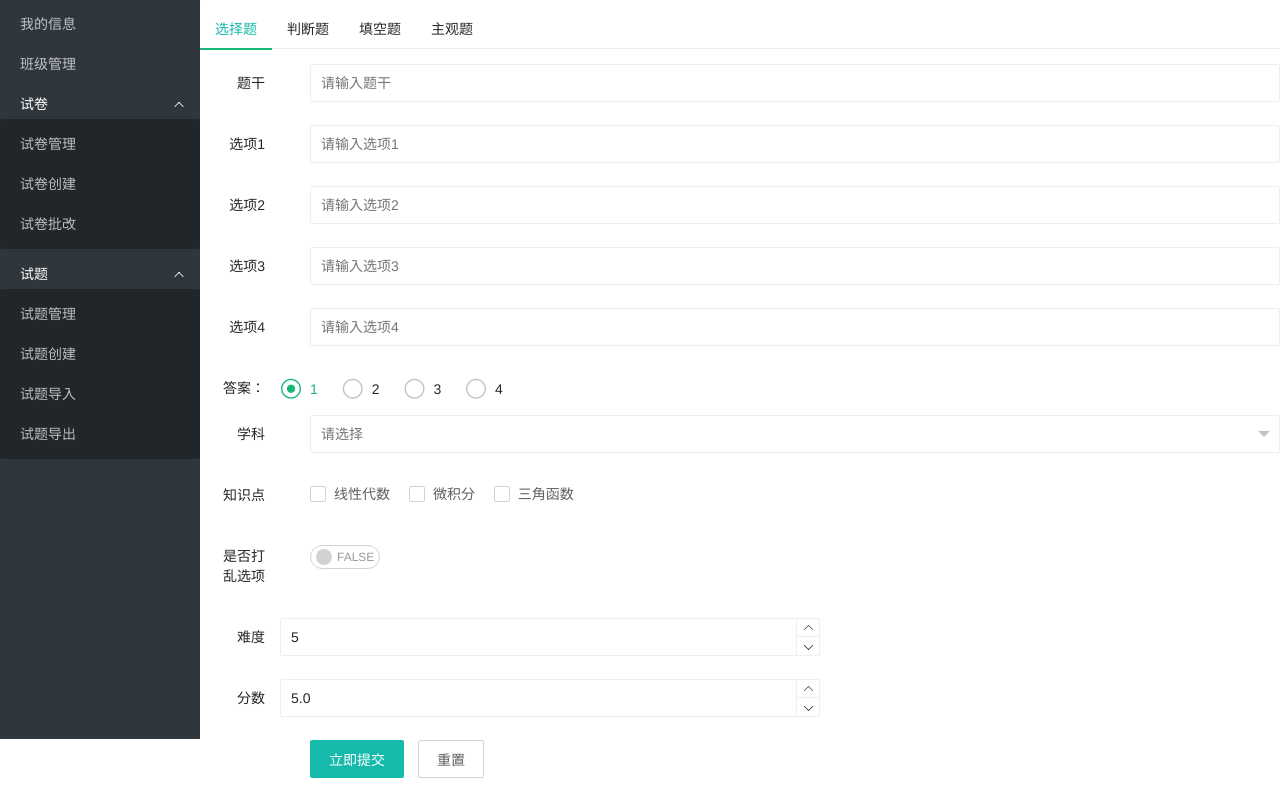
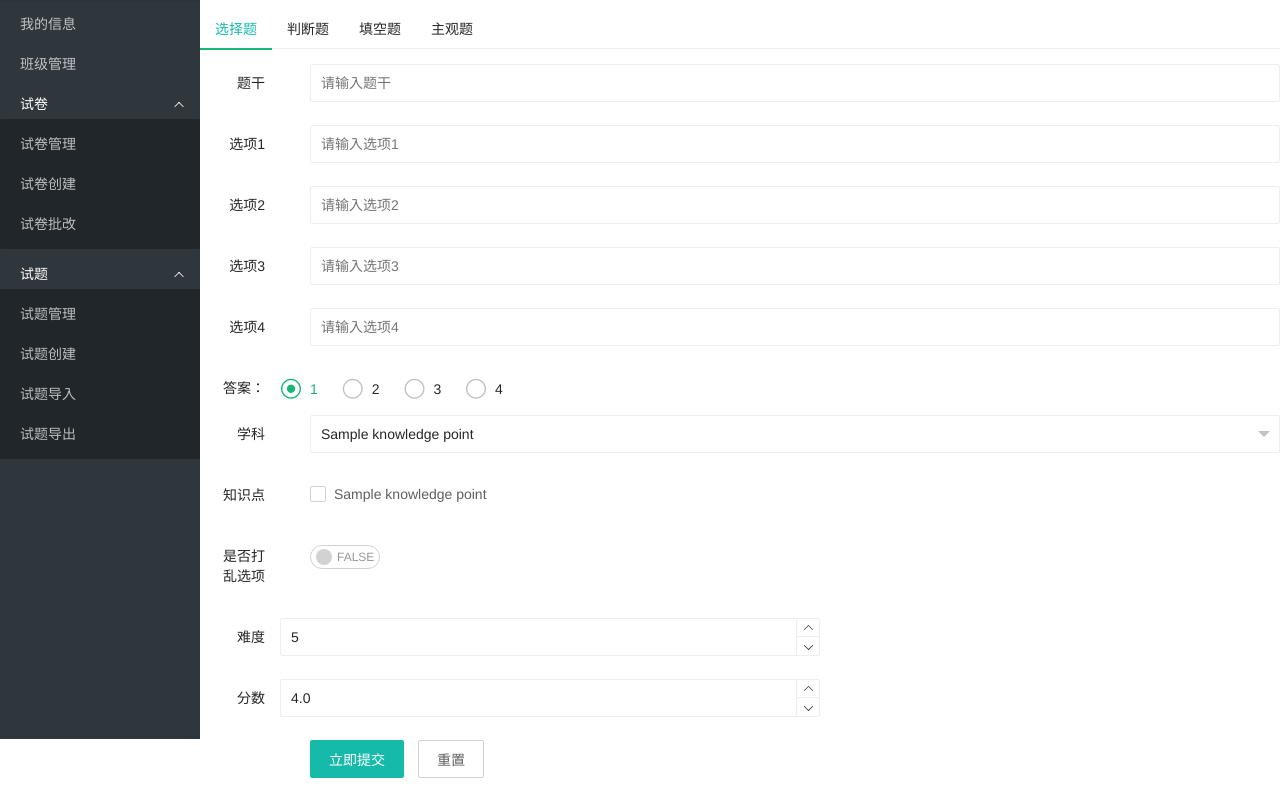
Before and after one commit to sep6738/Exam_System--Python, a Python web app: template exam_sys_proj/templates/teacher_question_create.html in a window 1280 px wide. Shown: the part 61-869 px from the top of the page. Run offline with Jinja, Linux system fonts and the light colour scheme; the template is opened without the code that fills it: most values are stand-ins (such as "Sample title", 1, 10 or a date in 2020); some libraries are stand-ins or nearby versions.

Commit message:
创建题目页面会自动获取并显示教师所教科目，并显示科目对应知识点 修改选择题默认分值为4 在insert.sql中添加测试用课程和知识点

```diff
--- a/exam_sys_proj/blueprints/teacher.py
+++ b/exam_sys_proj/blueprints/teacher.py
@@ -20,7 +20,9 @@ def detail():
 @bp.route("/question_create")
 def question_create():
     if request.method == 'GET':
-        return render_template("teacher_question_create.html")
+        knowledge_points = TeacherUtils.queryTeacherSubjectKP(dbPool, session.get("user_id"))
+        # print(knowledge_points)
+        return render_template("teacher_question_create.html", knowledge_points=knowledge_points)
     # else:
     #     data = request.get_json()
     #     print(data)
--- a/exam_sys_proj/templates/teacher_question_create.html
+++ b/exam_sys_proj/templates/teacher_question_create.html
@@ -64,7 +64,8 @@
                         <label class="layui-form-label">学科</label>
                         <div class="layui-input-block">
                             <select name="subject" lay-filter="subject">
-                                <option value=""></option>
+                                <option value="{{ knowledge_points[0].subject }}"
+                                        selected>{{ knowledge_points[0].subject }}</option>
                                 <option value="语文">语文</option>
                                 <option value="数学">数学</option>
                                 <option value="数据结构">数据结构</option>
@@ -77,9 +78,10 @@
                     <div class="layui-form-item">
                         <label class="layui-form-label">知识点</label>
                         <div class="layui-input-block">
-                            <input type="checkbox" name="knowledge_point:线性代数" title="线性代数">
-                            <input type="checkbox" name="knowledge_point:微积分" title="微积分">
-                            <input type="checkbox" name="knowledge_point:三角函数" title="三角函数">
+                            {% for knowledge_point in knowledge_points %}
+                                <input type="checkbox" name="knowledge_point:{{ knowledge_point.kpID }}"
+                                       title="{{ knowledge_point.kpName }}">
+                            {% endfor %}
                         </div>
                     </div>
                     <div class="layui-form-item">
@@ -104,7 +106,7 @@
                     <div class="layui-form-item">
                         <label class="layui-form-label">分数</label>
                         <div class="layui-col-xs6">
-                            <input type="number" lay-affix="number" value="5" step="0.5" min="0.5"
+                            <input type="number" lay-affix="number" value="4" step="0.5" min="0.5"
                                    max="100" class="layui-input" name="score">
                         </div>
                     </div>
@@ -134,12 +136,10 @@
                                    placeholder="请输入题干" class="layui-input">
                         </div>
                     </div>
-
-                    <div class="layui-form-item">
-                        <label class="layui-form-label">学科</label>
-                        <div class="layui-input-block">
+                    <div class="layui-input-block">
                             <select name="subject" lay-filter="subject">
-                                <option value=""></option>
+                                <option value="{{ knowledge_points[0].subject }}"
+                                        selected>{{ knowledge_points[0].subject }}</option>
                                 <option value="语文">语文</option>
                                 <option value="数学">数学</option>
                                 <option value="数据结构">数据结构</option>
@@ -148,13 +148,13 @@
                                 <option value="计算机网络">计算机网络</option>
                             </select>
                         </div>
-                    </div>
                     <div class="layui-form-item">
                         <label class="layui-form-label">知识点</label>
                         <div class="layui-input-block">
-                            <input type="checkbox" name="knowledge_point[1]" title="1">
-                            <input type="checkbox" name="knowledge_point[2]" title="2">
-                            <input type="checkbox" name="knowledge_point[3]" title="3">
+                            {% for knowledge_point in knowledge_points %}
+                                <input type="checkbox" name="knowledge_point:{{ knowledge_point.kpID }}"
+                                       title="{{ knowledge_point.kpName }}">
+                            {% endfor %}
                         </div>
                     </div>
                     {#                    <div class="layui-form-item layui-form-text">#}
```
Also changed, not shown: exam_sys_proj/insert.sql (+14 -6 lines).
